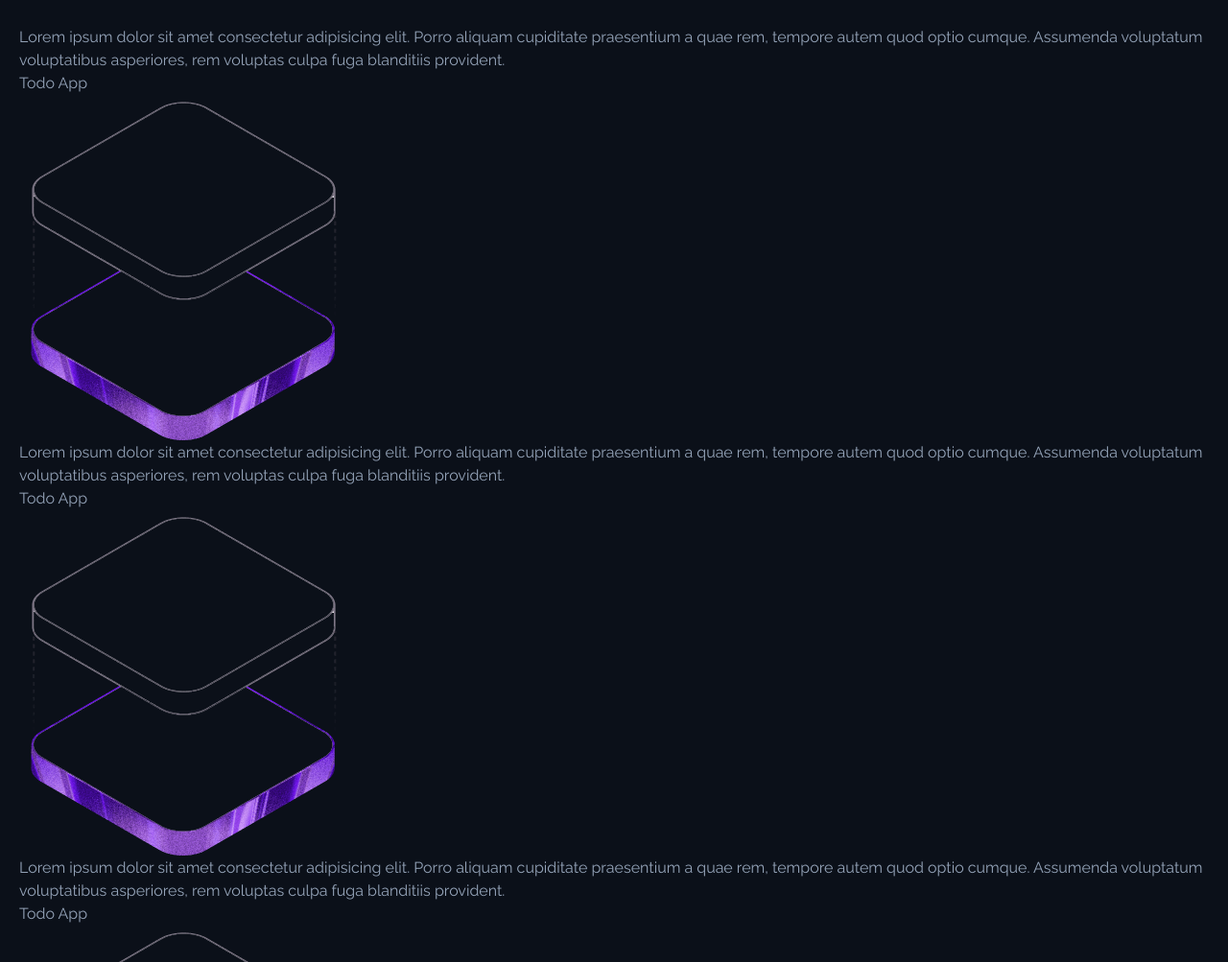
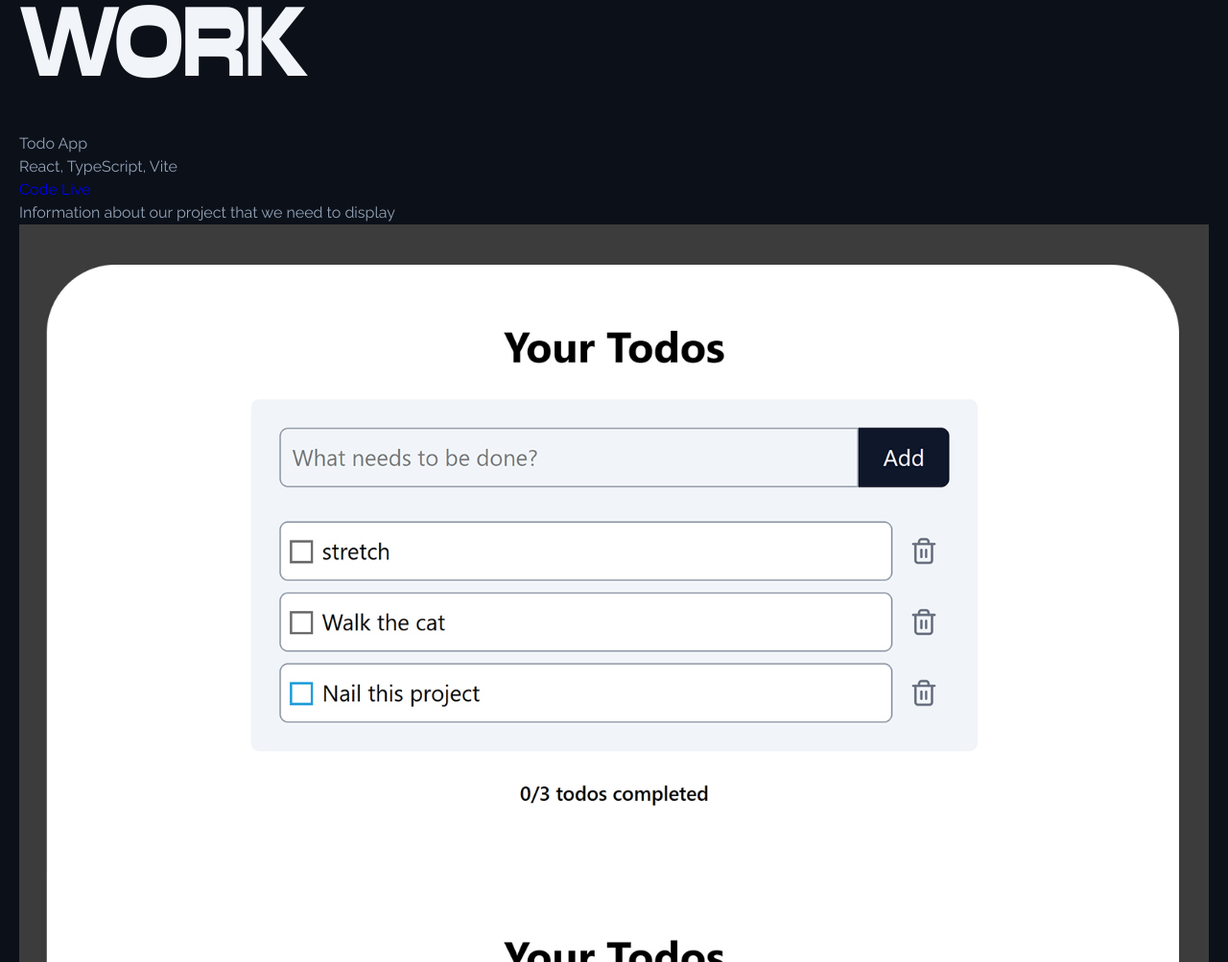
Before and after one commit to Goat3ggs/Stefania-Grigore, a website built with Vite: page index.html in a window 1280 px wide. Shown: the part 1797-2800 px from the top of the page at 96% size. Built offline with nearby package versions, Linux system fonts and the light colour scheme; files whose address does not match are found by name.

Commit message:
Add logic for the project rendering and create opening smooth transitions.

```diff
--- a/index.html
+++ b/index.html
@@ -22,6 +22,7 @@
         <ul class="nav__list">
           <li class="list__item"><a href="#about" class="nav__link">About</a></li>
           <li class="list__item"><a href="#projects" class="nav__link">Projects</a></li>
+          <li class="list__item"><a href="#footer" class="nav__link">Contact</a></li>
           <li class="list__item"><a href="#projects" class="nav__link">CV</a></li>
         </ul>
       </nav>
@@ -66,65 +67,28 @@
       <!-- About Me Section + Skills -->
       <section id="about" class="main__item about">
         <div class="about__content">
-          <h2 class="about__title">About Me</h2>
+          <h2 class="about__title title--big">About <span class="about__title--orange">Me</span></h2>
           <div class="about__info">
-            <p class="about__text">
-              I'm a Frontend Developer with a background in Graphic Design, blending technical precision with visual intuition. Based in Bucharest, I specialize in building responsive, high-performance interfaces using React and TypeScript.
-            </p>
-            <p class="about__text">My approach is simple: write clean, maintainable code and focus on the user experience. I don't just build websites; I create digital solutions that look great and work even better. </p>
-
+            <div class="about__info-group">
+              <p class="about__text">
+                I'm a <strong>Frontend Developer</strong> with a background in Graphic Design, blending technical precision with visual intuition. Based in Bucharest, I specialize in building responsive, high-performance interfaces using React and TypeScript.
+              </p>
+              <p class="about__text">My approach is simple: write clean, maintainable code and focus on the user experience. I don't just build websites; I create digital solutions that look great and work even better. </p>
+              <ul class="about__skills"></ul>
+            </div>
             <img src="./src/assets/about-photo.png" alt="Grigore Stefania photo" class="about__photo">
-            <ul class="about__skills"></ul>
           </div>
         </div>
       </section>
-
+      <!-- The End of the About section -->
 
       <!-- Projects Section -->
       <section id="projects" class="main__item projects">
-
         <div class="projects__grid">
-          <!-- <a href="" class="project__item">
-            <div class="project__wrapper">
-              <img src="./src/assets/hero.png" alt="Image preview for the project" class="project__image">
-              <div class="project__info project__info--hover">
-                <h2 class="project__title">First Project</h2>
-                <span class="project__description"></span>
-              </div>
-            </div>
-          </a> -->
-
-          <div class="project__wrapper project__one">
-            <div class="project__info">
-              <p class="project__text">Lorem ipsum dolor sit amet consectetur adipisicing elit. Porro aliquam cupiditate praesentium a quae rem, tempore autem quod optio cumque. Assumenda voluptatum voluptatibus asperiores, rem voluptas culpa fuga blanditiis provident.</p>
-              <span class="project__title">Todo App</span>
-            </div>
-            <div class="project__image">
-              <img src="./src/assets/hero.png" alt="Image preview for the project">
-            </div>
-          </div>
-
-          <div class="project__wrapper project__two">
-            <div class="project__info">
-              <p class="project__text">Lorem ipsum dolor sit amet consectetur adipisicing elit. Porro aliquam cupiditate praesentium a quae rem, tempore autem quod optio cumque. Assumenda voluptatum voluptatibus asperiores, rem voluptas culpa fuga blanditiis provident.</p>
-              <span class="project__title">Todo App</span>
-            </div>
-            <div class="project__image">
-              <img src="./src/assets/hero.png" alt="Image preview for the project">
-            </div>
-          </div>
-
-          <div class="project__wrapper project__three">
-            <div class="project__info">
-              <p class="project__text">Lorem ipsum dolor sit amet consectetur adipisicing elit. Porro aliquam cupiditate praesentium a quae rem, tempore autem quod optio cumque. Assumenda voluptatum voluptatibus asperiores, rem voluptas culpa fuga blanditiis provident.</p>
-              <span class="project__title">Todo App</span>
-            </div>
-            <div class="project__image">
-              <img src="./src/assets/hero.png" alt="Image preview for the project">
-            </div>
-          </div>
+          <h2 class="project__title-section title--big">Work</h2>
         </div>
       </section>
+      <!-- The End of the Projects section -->
     </main>
 
      <!-- Socials Section + Footer Section -->
--- a/src/main.js
+++ b/src/main.js
@@ -1,3 +1,5 @@
+import { projectsData } from "./projectsData";
+
 const burerBtn = document.querySelector(".header__burger");
 const nav = document.querySelector(".nav");
 const iconOpen = document.querySelector(".header__burger--open");
@@ -5,6 +7,9 @@ const iconClose = document.querySelector(".header__burger--close");
 const navLinks = document.querySelectorAll(".nav__link");
 const header = document.querySelector(".header");
 const skillsContainer = document.querySelector(".about__skills");
+const projectsGrid = document.querySelector(".projects__grid");
+const projectTitles = document.querySelectorAll(".project__item");
+const projectContents = document.querySelectorAll(".project__content");
 
 const skillsData = [
     { name: "HTML5", icon: "html5"},
@@ -15,7 +20,6 @@ const skillsData = [
     { name: "Git", icon: "git" },
     { name: "PhotoShop", icon: "photoshop" },
     { name: "Figma", icon: "figma" },
-
 ]
 
 skillsData.forEach((skill) => {
@@ -69,8 +73,70 @@ const checkScrollPosition = () => {
         header.classList.remove("header--sticky");
     }
 };
+checkScrollPosition();
 
-checkScrollPosition();
+const renderProjects = () => {
+    const projectsHTML = projectsData.map((project) =>`
+        <div class="project__item">
+            <div class="project__inner">
+                <div class="project__title">
+                    <div class="project__name">${project.name}</div>
+                    <div class="project__tech">${project.tech}</div>
+                </div>
+                <div class="project__content">
+                    <div class="project__content--inner">
+                        <a href="${project.repoUrl}" target="_blank">Code</a>
+                        <a href="${project.liveUrl}" target="_blank">Live</a>
+                        <p>${project.desc}</p>
+                        <div class="project__images project__images--grid">
+                            <img src="${project.image1}" alt="Image for the ${project.name} project" class="project__img project__img--main">
+                            <img src="${project.image2}" alt="Image for the ${project.name} project" class="project__img">
+                            <img src="${project.image3}" alt="Image for the ${project.name} project" class="project__img">
+                        </div>
+                    </div>
+                </div>
+            </div>
+        </div>
+    `).join("");
+    projectsGrid.insertAdjacentHTML("beforeend", projectsHTML);
+};
+renderProjects();
+
+projectsGrid.addEventListener("click", (event) => {
+    const clickedTitle = event.target.closest(".project__title");
+    if (!clickedTitle) return;
+
+    const projectContent = clickedTitle.nextElementSibling;
+    const projectItem = clickedTitle.closest(".project__item");
+    const projectName = clickedTitle.querySelector(".project__name");
+    const projectTech = clickedTitle.querySelector(".project__tech");
+    const currentlyOpenContent = projectsGrid.querySelector(".project__content.is-open");
+
+    if (currentlyOpenContent && currentlyOpenContent !== projectContent) {
+        const openItem = currentlyOpenContent.closest(".project__item");
+        const openName = openItem.querySelector(".project__name");
+        const openTech = openItem.querySelector(".project__tech");
+
+        currentlyOpenContent.classList.remove("is-open");
+        openItem.classList.remove("project__item--active");
+        openName.classList.remove("project__name--open");
+        openTech.classList.remove("project__tech--open");
+    }
+
+    if (projectContent && projectContent.classList.contains("project__content")) {
+        projectContent.classList.toggle("is-open");
+        projectName.classList.toggle("project__name--open");
+        projectTech.classList.toggle("project__tech--open");
+        projectItem.classList.toggle("project__item--active");
+
+        if (projectContent.classList.contains("is-open")) {
+            setTimeout(() => {
+                projectItem.scrollIntoView({ behavior: "smooth", block: "start" });
+            }, 400);
+        }
+    }
+});
+
 
 window.addEventListener('load', checkScrollPosition);
 window.addEventListener("scroll", checkScrollPosition);
--- /dev/null
+++ b/src/projectsData.js
@@ -0,0 +1,35 @@
+export const projectsData = [
+    {
+        id: 1,
+        name: "Todo App",
+        tech: "React, TypeScript, Vite",
+        desc: "Information about our project that we need to display",
+        image1: "./src/assets/projects/todo.jpg",
+        image2: "./src/assets/projects/todo.jpg",
+        image3: "./src/assets/projects/todo.jpg",
+        liveUrl: "https://goat3ggs.github.io/react-todo-list/",
+        repoUrl: "https://github.com/Goat3ggs/react-todo-list"
+    },
+    {
+        id: 2,
+        name: "Contact Form",
+        tech: "JavaScript, HTML, CSS",
+        desc: "Information about our project that we need to display - Contact Form",
+        image1: "./src/assets/projects/contact-form.jpg",
+        image2: "./src/assets/projects/contact-form.jpg",
+        image3: "./src/assets/projects/contact-form.jpg",
+        liveUrl: "https://goat3ggs.github.io/contact-form/",
+        repoUrl: "https://github.com/Goat3ggs/contact-form"
+    },
+    {
+        id: 3,
+        name: "Hangman Game",
+        tech: "React, Typescript, Vite",
+        desc: "Information about our project that we need to display - Contact Form",
+        image1: "./src/assets/projects/contact-form.jpg",
+        image2: "./src/assets/projects/contact-form.jpg",
+        image3: "./src/assets/projects/contact-form.jpg",
+        liveUrl: "https://goat3ggs.github.io/hangman-game/",
+        repoUrl: "https://goat3ggs.github.io/hangman-game/"
+    }
+]
```
Also changed, not shown: src/assets/projects/todo.jpg (renamed from src/assets/projects/tofo.jpg).
